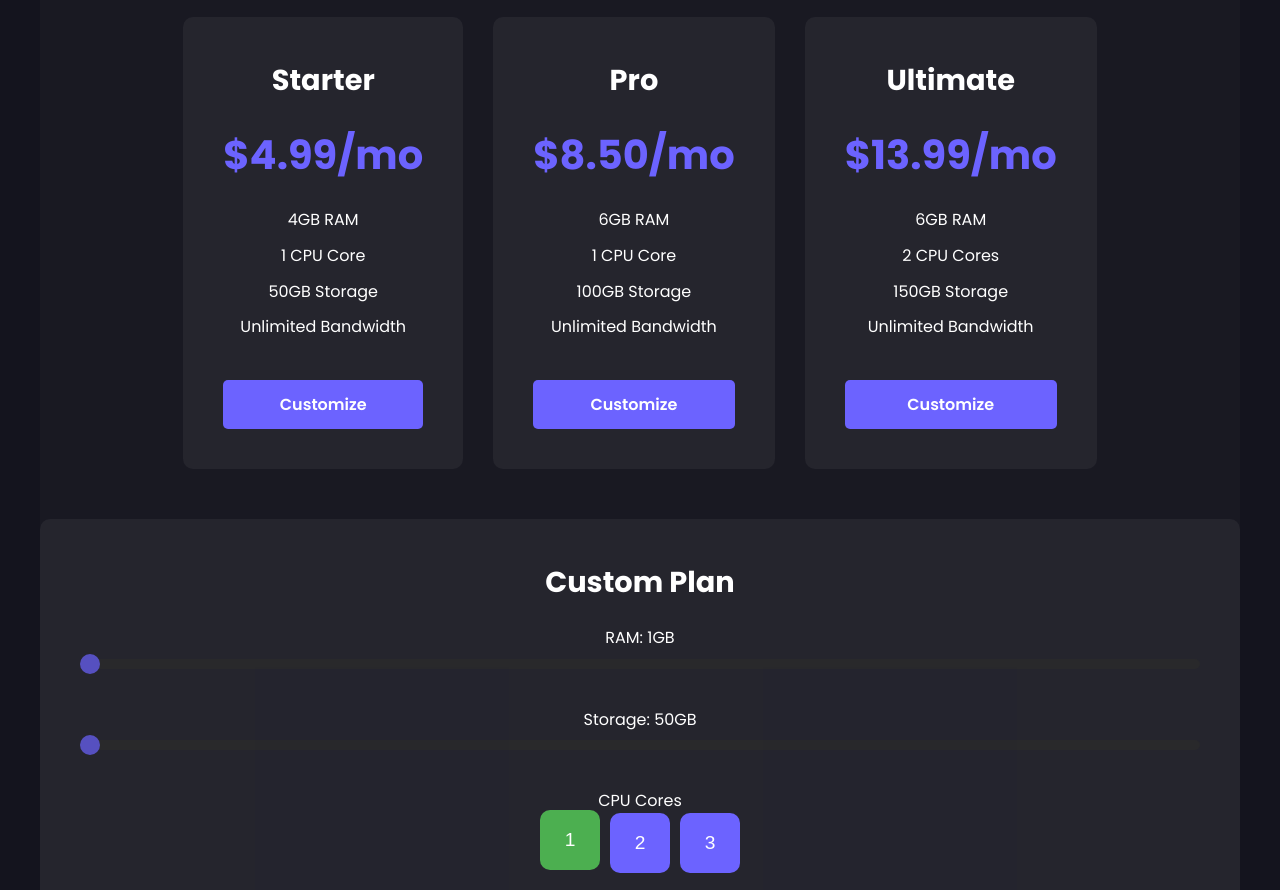
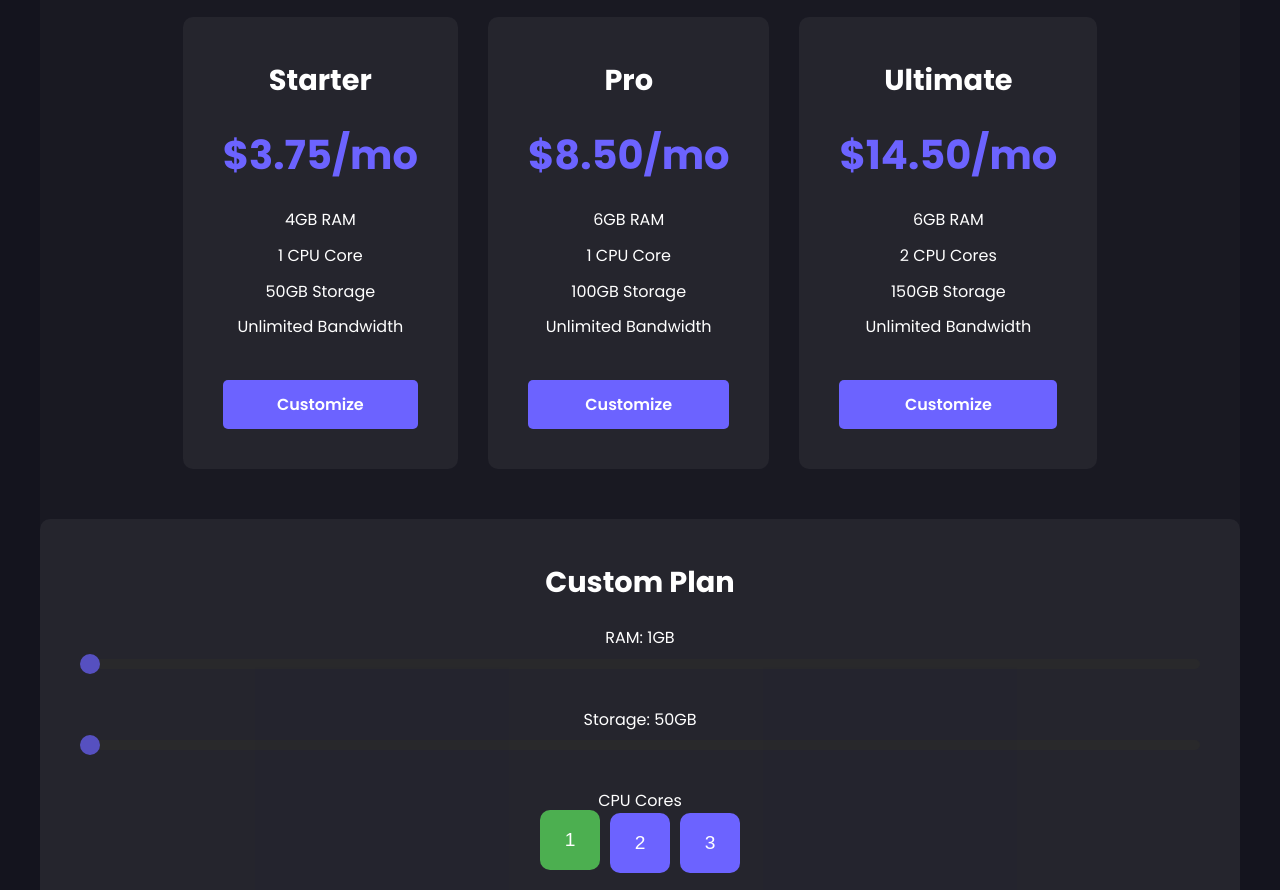
Before and after one commit to exphost-net/ExpHost-Website, a plain HTML site: page index.html in a window 1280 px wide. Shown: the part 1620-2510 px from the top of the page. Drawn offline with Linux system fonts and the light colour scheme.

Commit message:
Decrease pricing for the packages and make them acurate

```diff
--- a/index.html
+++ b/index.html
@@ -523,14 +523,14 @@
             <div class="pricing-container">
                 <div class="pricing-card">
                     <h3>Starter</h3>
-                    <div class="price">$4.99/mo</div>
+                    <div class="price">$3.75/mo</div>
                     <ul>
                         <li>4GB RAM</li>
                         <li>1 CPU Core</li>
                         <li>50GB Storage</li>
                         <li>Unlimited Bandwidth</li>
                     </ul>
-                    <a href="#" class="btn customize-btn" data-title="Starter" data-price="$4.99/mo" data-specs="4GB RAM, 1 CPU Core, 50GB Storage, Unlimited Bandwidth">Customize</a>
+                    <a href="#" class="btn customize-btn" data-title="Starter" data-price="$3.75/mo" data-specs="4GB RAM, 1 CPU Core, 50GB Storage, Unlimited Bandwidth">Customize</a>
                 </div>
                 <div class="pricing-card">
                     <h3>Pro</h3>
@@ -545,14 +545,14 @@
                 </div>
                 <div class="pricing-card">
                     <h3>Ultimate</h3>
-                    <div class="price">$13.99/mo</div>
+                    <div class="price">$14.50/mo</div>
                     <ul>
                         <li>6GB RAM</li>
                         <li>2 CPU Cores</li>
                         <li>150GB Storage</li>
                         <li>Unlimited Bandwidth</li>
                     </ul>
-                    <a href="#" class="btn customize-btn" data-title="Ultimate" data-price="$13.99/mo" data-specs="6GB RAM, 2 CPU Cores, 150GB Storage, Unlimited Bandwidth">Customize</a>
+                    <a href="#" class="btn customize-btn" data-title="Ultimate" data-price="$14.50/mo" data-specs="6GB RAM, 2 CPU Cores, 150GB Storage, Unlimited Bandwidth">Customize</a>
                 </div>
             </div>
         </div>
```
